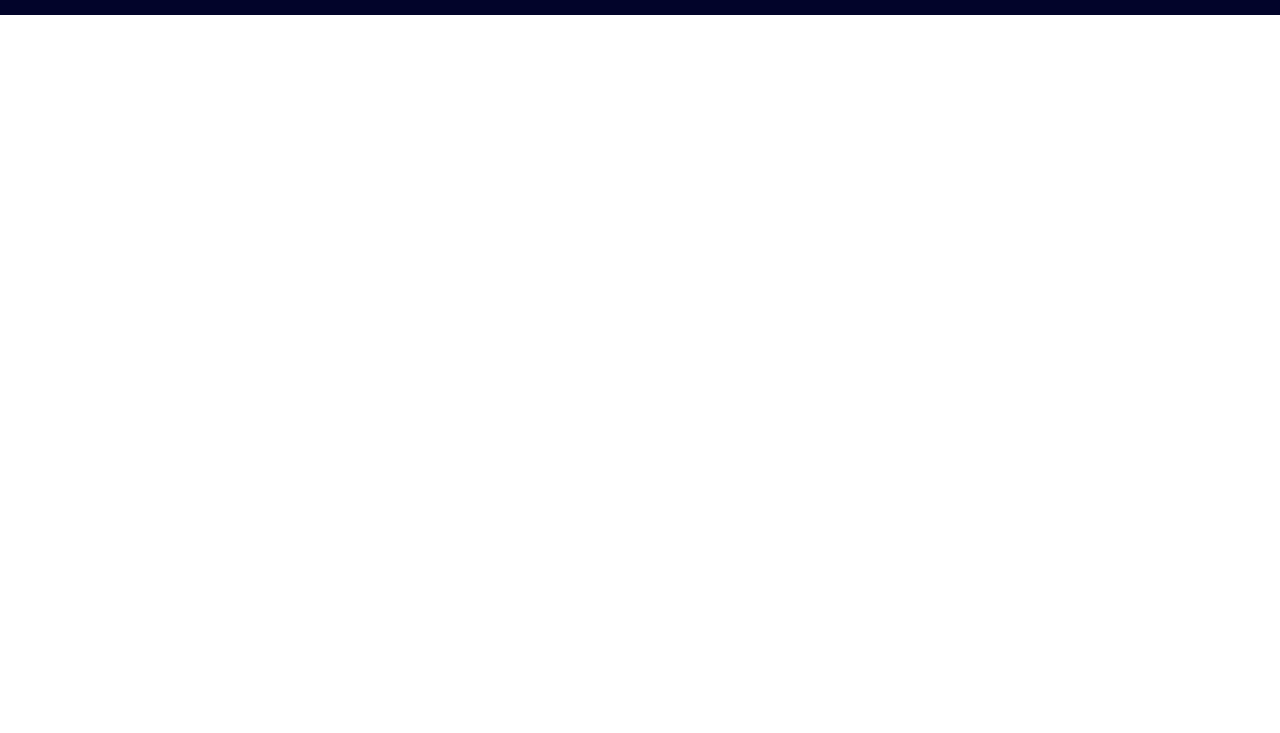
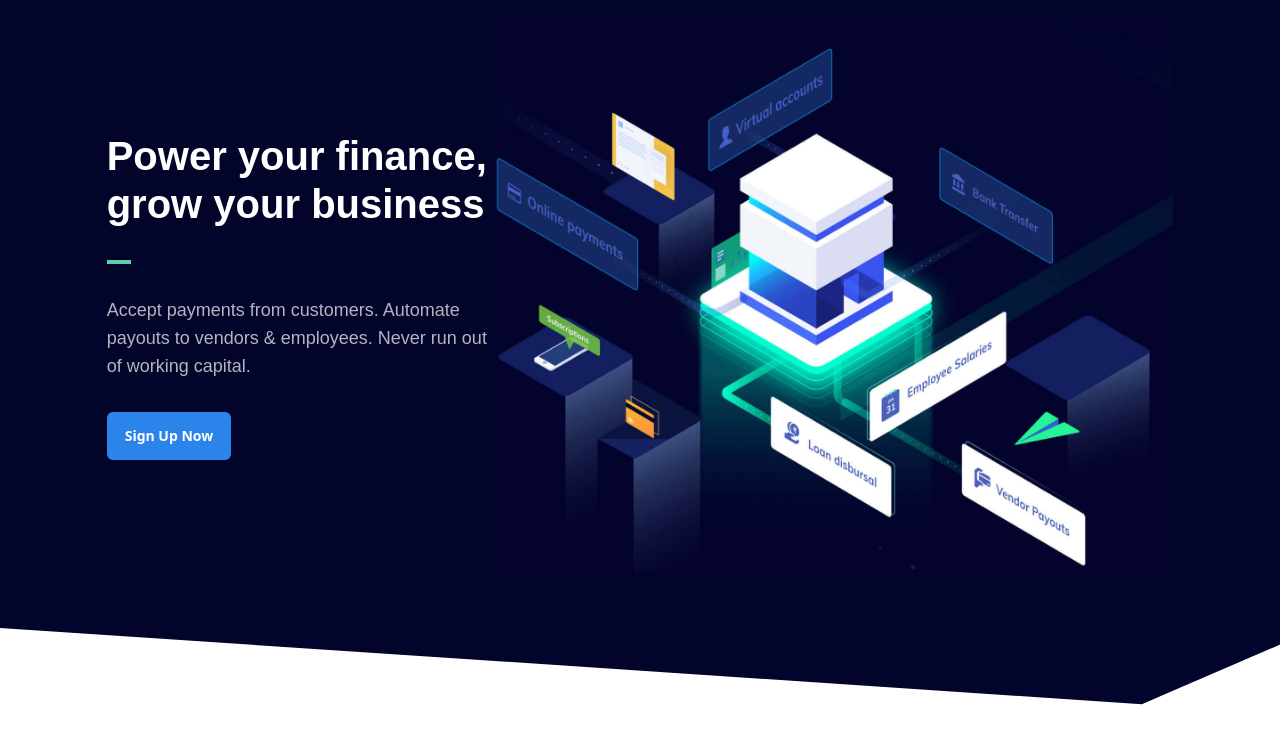
Before and after one commit to surbhiigoell/RazorpayUI_Clone, a website built with Vite: page index.html in a window 1280 px wide. Shown: the part 67-800 px from the top of the page. Built offline with nearby package versions, Linux system fonts and the light colour scheme.

Commit message:
completed hero section of webpage

```diff
--- a/index.html
+++ b/index.html
@@ -10,6 +10,8 @@
 </head>
 <body>
 
+
+    <!--NAV BAR-->
     <nav class="bg-deepBlue">
         <div class="relative w-[1080px] mx-auto flex items-center justify-between">
             <a href="/" class="cursor-pointer py-7 pr-7">
@@ -79,5 +81,26 @@
         </div>
     </nav>
 
+    <!--HERO SECTION-->
+    <section class="bg-deepBlue relative">
+        <div class="flex w-10/12 max-w-[1080px] justify-between items-center mx-auto">
+            <!--left part-->
+            <div class="space-y-8">
+                <h1 class="text-white font-mullish text-[40px] leading-[1.2] font-bold">Power your finance, grow your business</h1>
+                <div class="w-6 h-1 bg-greenLight"></div>
+                <p class="text-white text-[18px] leading-7 font-mullish opacity-70">Accept payments from customers. Automate payouts to vendors &
+                    employees. Never run out of working capital.</p>
+                <button class="text-white bg-lightBlue text-sm rounded-md hover:bg-lightBlue500 cursor-pointer font-bold transition-all duration-200 py-[14px] px-[18px]">Sign Up Now</button>
+            </div>
+            <!--right part-->
+                <img src="images/hero-illustration.jpg" alt="" class="w-full max-w-[680px]">
+        </div>
+
+        <!-- image shape -->
+        <div class="w-[100.08%] absolute left-0 right-0">
+            <img src="images/hero-shape.svg" alt="" class="w-full object-fill">
+        </div>
+    </section>
+
 </body>
 </html>
```
Also changed, not shown: 1 other file.
